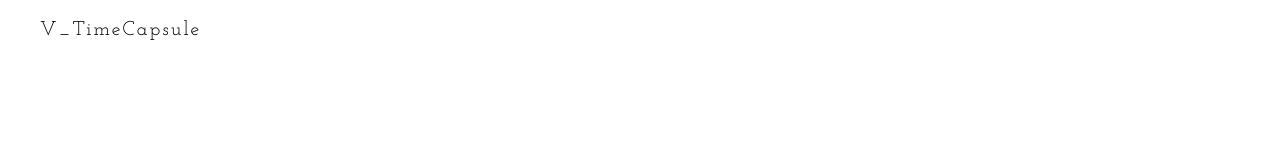
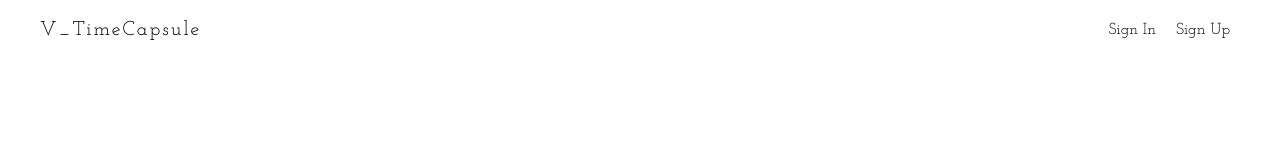
Before and after one commit to LeeJay0126/virtual_time_capsule, a React (Create React App) app: page / in a window 1280 px wide. Shown: the top 160 px of the page. Built offline with nearby package versions, Linux system fonts and the light colour scheme; the HTML template or start-up script is replaced by a standard one.

Commit message:
Temporary Menu bar created
Menu bar that can be used temporarily is created.
React Context is used to display log in status at the moment, but is subjected to change once session or cookies are made.

```diff
--- a/src/App.js
+++ b/src/App.js
@@ -1,13 +1,19 @@
 import { BrowserRouter, Routes, Route } from "react-router-dom";
+import { LoginContext } from "./components/context/LoginContext";
 import Home from "../src/pages/Home";
+import { useState } from "react";
 
 function App() {
+  const [isLoggedIn, setLoggedIn] = useState(false);
+
   return (
-    <BrowserRouter>
-      <Routes>
-        <Route path="/" element={<Home />} />
-      </Routes>
-    </BrowserRouter>
+    <LoginContext.Provider value={{ isLoggedIn, setLoggedIn }}>
+      <BrowserRouter>
+        <Routes>
+          <Route path="/" element={<Home />} />
+        </Routes>
+      </BrowserRouter>
+    </LoginContext.Provider>
   );
 }
 
--- /dev/null
+++ b/src/components/context/LoginContext.js
@@ -0,0 +1,4 @@
+// Context Global state needs to be replaced with Cookies or Tokens later
+import { createContext } from "react";
+
+export const LoginContext = createContext({});
--- a/src/components/nav/Nav.css
+++ b/src/components/nav/Nav.css
@@ -5,7 +5,13 @@
 .navContainer {
   display: flex;
   padding: 20px 40px;
+  align-items: center;
+  justify-content: space-between;
 }
+
+/*
+    Logo Styling
+*/
 
 .Logo {
   font-size: 20px;
@@ -18,3 +24,17 @@
   color: black;
   text-decoration: none;
 }
+
+/*
+    Navigation Bar Options Styling
+*/
+
+.menuBar {
+  list-style-type: none;
+}
+
+.menuBarItems {
+  display: inline-block;
+  padding: 0 10px;
+  cursor: pointer;
+}
--- a/src/components/nav/Nav.js
+++ b/src/components/nav/Nav.js
@@ -1,11 +1,13 @@
 import { Link } from "react-router-dom";
 import "./Nav.css";
+import NavOptions from "./NavOptions";
 
 const Nav = () =>{
 
     return (
         <nav className="navContainer">
             <Link to="/" className="Logo">V_TimeCapsule</Link>
+            <NavOptions/>
         </nav>
     );
 };
--- /dev/null
+++ b/src/components/nav/NavOptions.js
@@ -0,0 +1,36 @@
+// Context needs to be replaced with Cookies or Tokens later.
+import { LoginContext } from "../context/LoginContext";
+import { useContext } from "react";
+
+const NavOptions = () => {
+  const { isLoggedIn, setLoggedIn } = useContext(LoginContext);
+
+  //Temporary Event handler to set the sign in context
+  const tempLoginHandler = () => {
+    setLoggedIn(!isLoggedIn);
+  };
+
+  // List items are subjected to change in the future
+  const loggedOutMenuOptions = (
+    <ul className="menuBar loggedOutMenu">
+      <li className="menuBarItems">Your Capsules</li>
+      <li className="menuBarItems">Create Capsules</li>
+      <li className="menuBarItems" onClick={tempLoginHandler}>
+        Account
+      </li>
+    </ul>
+  );
+
+  const loggedInMenuOptions = (
+    <ul className="menuBar loggedInMenu">
+      <li className="menuBarItems" onClick={tempLoginHandler}>
+        Sign In
+      </li>
+      <li className="menuBarItems">Sign Up</li>
+    </ul>
+  );
+
+  return <div>{isLoggedIn ? loggedOutMenuOptions : loggedInMenuOptions}</div>;
+};
+
+export default NavOptions;
```
Lines whose indentation alone changed are shown as unchanged.
